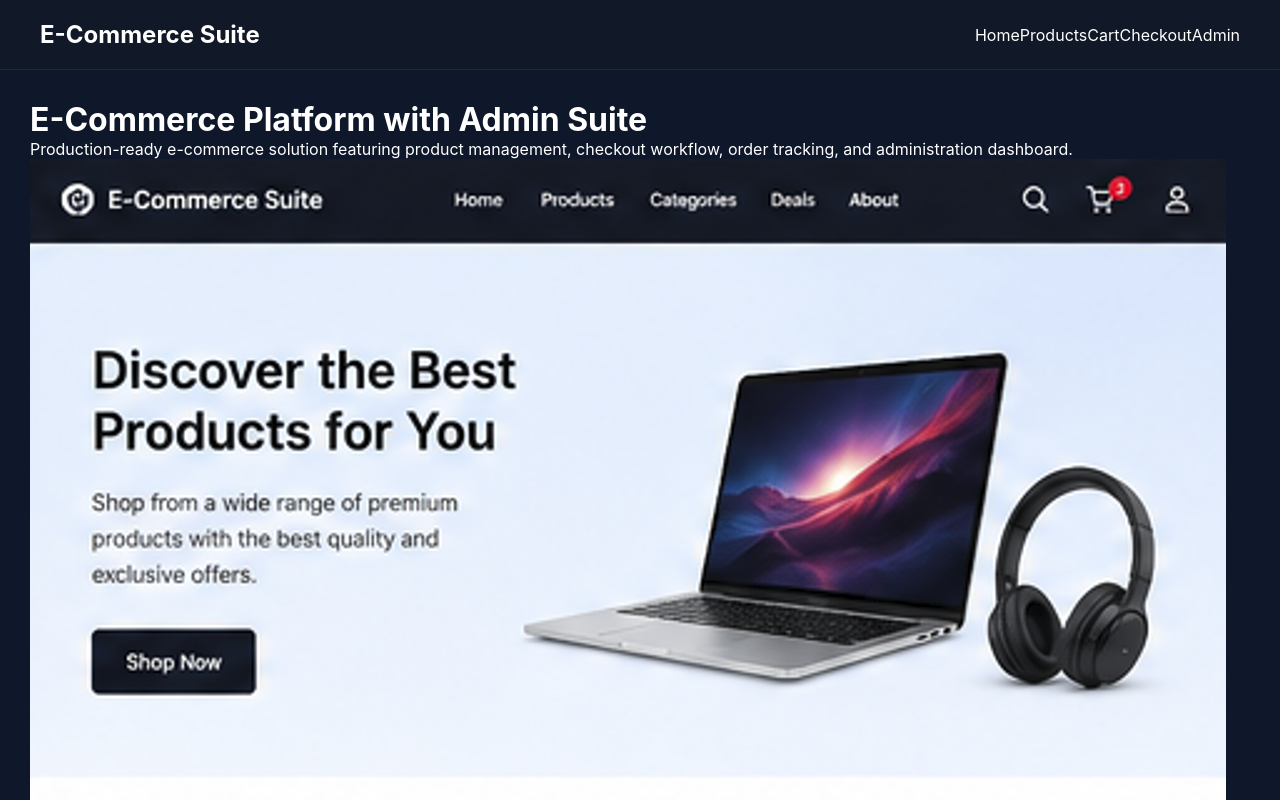
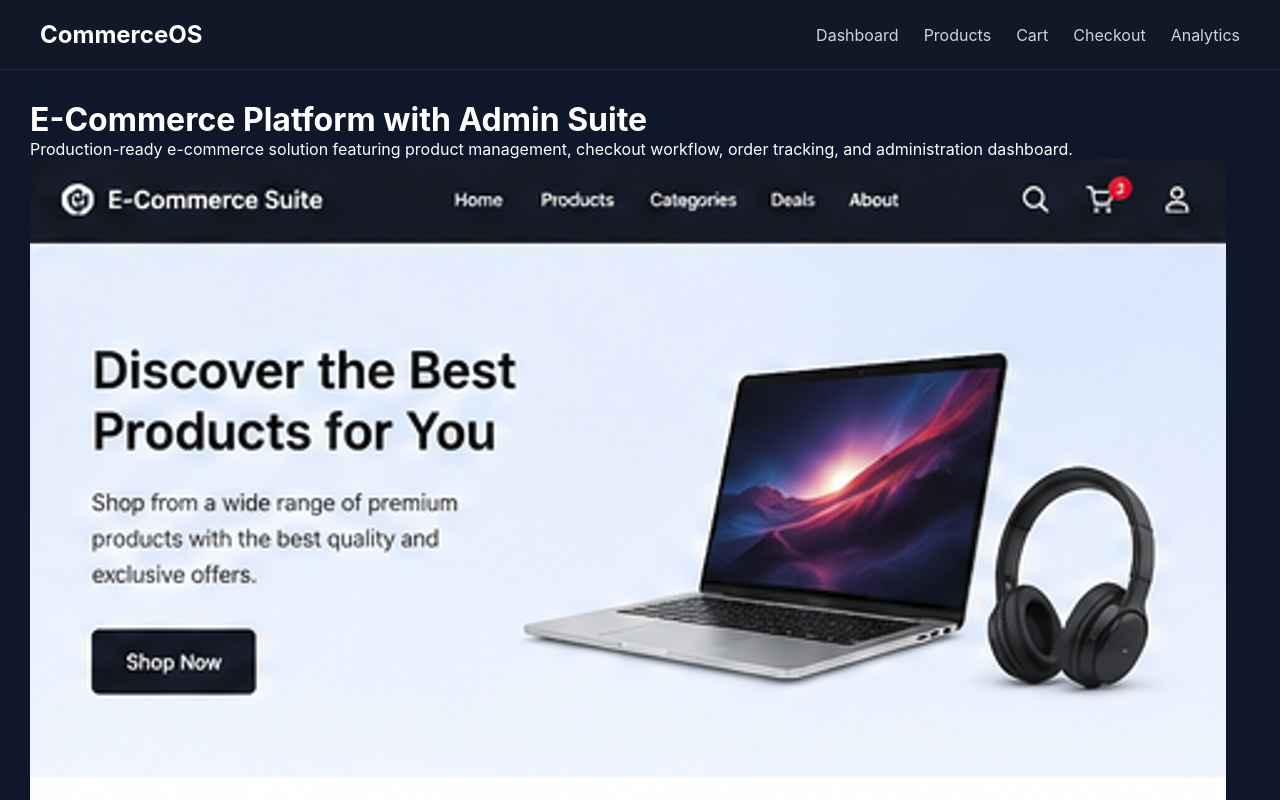
Before and after one commit to tanisharoy222005-collab/ecommerce-platform-admin-suite, a Next.js app: page / in a window 1280 px wide. Shown: the top 800 px of the page. Built offline with nearby package versions, Linux system fonts and the light colour scheme.

Commit message:
Update Navbar links and logo text

```diff
--- a/components/Navbar.js
+++ b/components/Navbar.js
@@ -3,14 +3,16 @@ import Link from "next/link";
 export default function Navbar() {
   return (
     <nav className="navbar">
-      <h2>E-Commerce Suite</h2>
+      <div className="logo">
+        CommerceOS
+      </div>
 
-      <div>
-        <Link href="/">Home</Link>
+      <div className="nav-links">
+        <Link href="/">Dashboard</Link>
         <Link href="/products">Products</Link>
         <Link href="/cart">Cart</Link>
         <Link href="/checkout">Checkout</Link>
-        <Link href="/admin">Admin</Link>
+        <Link href="/admin">Analytics</Link>
       </div>
     </nav>
   );
```
